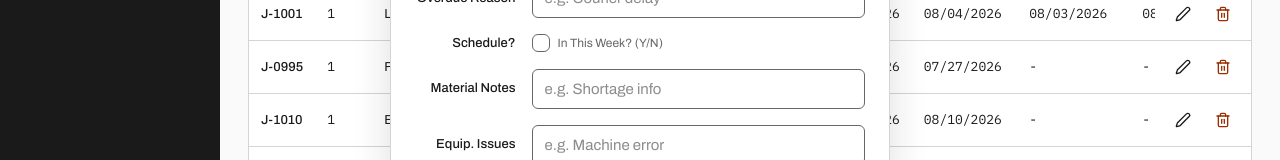
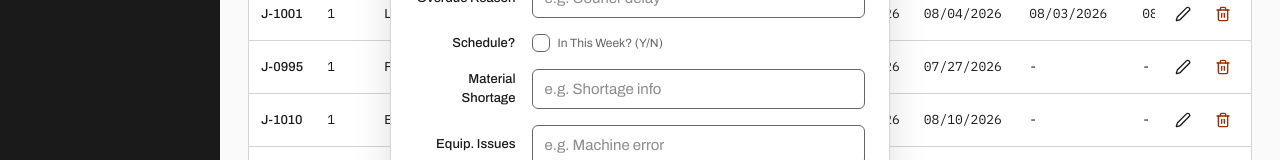
Before and after one commit to Cueserve/cs-cueviksync, a Next.js app: page /jobs in a window 1280 px wide. Both pictures are taken after a click on the button "Add Item Row". Shown: the part 555-715 px from the top of the page. Built offline with nearby package versions, Linux system fonts and the light colour scheme.

Commit message:
Fixed the naming issue of material notes in add jobs

```diff
--- a/src/app/(app)/jobs/page.tsx
+++ b/src/app/(app)/jobs/page.tsx
@@ -889,7 +889,7 @@ export default function JobMasterPage() {
                   htmlFor="shortage"
                   className="text-right text-sm font-medium"
                 >
-                  Material Notes
+                  Material Shortage
                 </label>
                 <Input
                   id="shortage"
```
